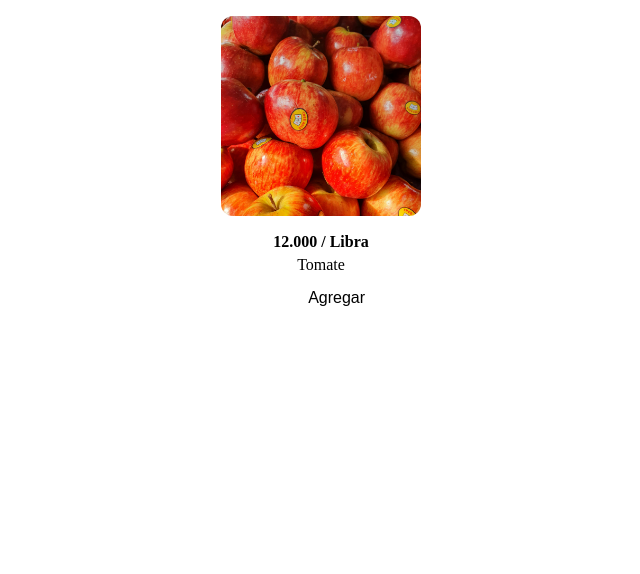
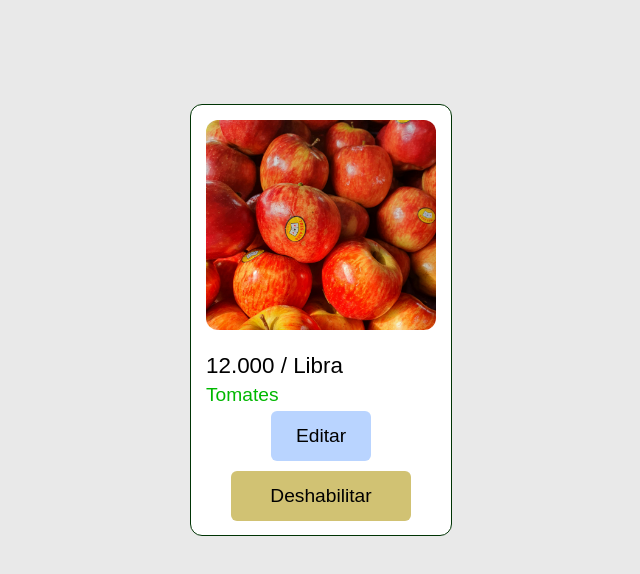
Before and after one commit to SebasGit18/proyecto-abso-agrophia, a website: page frontend/public/views/p_card_public.html in a window 1280 px wide. Shown: the whole page, without its empty margins (319-959 px from the left). Drawn offline with Linux system fonts and the light colour scheme.

Commit message:
feat: Componentes de cards publicados

```diff
--- a/frontend/public/css/components/card-public.css
+++ b/frontend/public/css/components/card-public.css
@@ -1,55 +1,97 @@
-.card__container {
-    width: 220px;
-    border-radius: 12px;
-    box-shadow: 0 4px 10px rgba(0,0,0,0.1);
-    background: #fff;
-    padding: 12px;
-    margin: 15px;
-    text-align: center;
-    font-family: Arial, sans-serif;
+html, body {
+    height: 100%;
+    margin: 0;
+    padding: 0;
+    /*background-color: var(--gray-50);*/
   }
 
-  .card__image {
-    width: 100%;
-    border-radius: 12px;
-    margin-bottom: 10px;
+  /*Contenedor principal*/
+  .contenedor-cards-public {
+    display: flex;
+    justify-content: center;
+    align-items: center;
+    min-height: 80%;
   }
 
-  .card__info {
-    margin-bottom: 10px;
+  /*Targeta*/
+  .card-public {
+    border-radius: 12px;
+    padding: 15px;
+    width: 230px;
+    height: 400px;
+    border: 1px solid var(--primary-950);
+    background-color: var(--white);
   }
 
-  .card__price {
-    font-weight: bold;
-    font-size: 16px;
-    margin: 5px 0;
+  .card-public__img {
+    width: 230px;
+    height: 210px;
+    object-fit: cover;
+    border-radius: 12px;
+    margin-bottom: 0.9rem;
+    align-items: center;
   }
 
-  .card__name {
-    font-size: 14px;
-    color: #666;
+  .card-public__price {
+    font-size: var(--fs-xxs);
+    color: var(--black);
+    margin: 0.3rem 0;
+    text-align: left;
   }
 
-  .card__buttons {
-    display: flex;
-    flex-direction: column;
-    gap: 10px;
+  .card-public__name {
+    font-size: var(--fs-xxxs);
+    font-family: var(--main-font);
+    color: var(--primary-600);
+    margin: 0.3rem 0;
+    text-align: left;
   }
 
-  .card__button {
-    padding: 8px 12px;
-    border: none;
-    border-radius: 8px;
-    cursor: pointer;
-    font-size: 14px;
+  .button-container {
+    display: flex;
+    flex-direction: column; /* pone los botones en columna */
+    gap: 10px; /* separación vertical entre ellos */
+    align-items: center;    /* centra los botones en horizontal */
+    justify-content: center;
   }
 
-  .card__button--edit {
-    background-color: #cddcff;
-    color: #000;
+  .one-public__button {
+    display: flex;                /* usamos flexbox */
+    justify-content: center;      /* centra el texto en horizontal */
+    align-items: center;          /* centra el texto en vertical */
+    text-align: center;
+    background: var(--terciary-200);
+    color: var(--black);
+    border: none;
+    width: 100px;
+    height: 50px;
+    border-radius: 6px;
+    cursor: pointer;
+    font-size: var(--fs-xxxs);
   }
 
-  .card__button--disable {
-    background-color: #d6c27d;
-    color: #000;
+  .one-public__button:hover {
+    background: var(--terciary-500);
+    transition: background 0.3s ease;
   }
+
+
+  .two-public__button {
+    display: flex;                /* usamos flexbox */
+    justify-content: center;      /* centra el texto en horizontal */
+    align-items: center;          /* centra el texto en vertical */
+    text-align: center;
+    background: var(--secundary-300);
+    color: var(--black);
+    border: none;
+    width: 180px;
+    height: 50px;
+    border-radius: 6px;
+    cursor: pointer;
+    font-size: var(--fs-xxxs);
+  }
+
+  .two-public__button:hover {
+    background: var(--secundary-600);
+    transition: background 0.3s ease;
+  }
--- a/frontend/public/css/components/cards.css
+++ b/frontend/public/css/components/cards.css
@@ -1,5 +1,4 @@
 html, body {
-<<<<<<< HEAD
   height: 100%;
   margin: 0;
   padding: 0;
@@ -70,75 +69,3 @@ html, body {
   height: 20px;
   stroke: var(--black);
 }
-=======
-    height: 100%;
-    margin: 0;
-    padding: 0;
-  }
-
-  /*Contenedor principal*/
-  .contenedor-cards {
-    display: flex;
-    justify-content: center;
-    align-items: center;
-    min-height: 80%;
-  }
-
-  /*Targeta*/
-  .card {
-    border-radius: 10px;
-    padding: 1rem;
-    max-width: 220px;
-    text-align: center;
-  }
-
-  .card__img {
-    width: 200px;
-    height: 200px;
-    object-fit: cover;
-    border-radius: 12px;
-    margin-bottom: 0.5rem;
-  }
-
-  .card__price {
-    font-size: var(--fs-xxs);
-    color: var(--black);
-    margin: 0.3rem 0;
-  }
-
-  .card__name {
-    font-size: var(--fs-xxxs);
-    font-family: var(--main-font);
-    color: var(--primary-600);
-    margin: 0.3rem 0;
-  }
-
-  .precio {
-    font-weight: bold;
-  }
-
-  .card__button {
-    display: inline-flex;
-    align-items: center;
-    gap: 0.7rem;
-    background: var(--primary-300);
-    color: var(--black);
-    border: none;
-    padding: 0.6rem 2rem;
-    border-radius: 6px;
-    cursor: pointer;
-    font-size: var(--fs-xxxs);
-  }
-
-  .card__button:hover {
-    background: var(--primary-600);
-    transition: background 0.3s ease;
-  }
-
-  .card__button svg {
-    width: 20px;
-    height: 20px;
-    stroke: var(--black);
-  }
-
->>>>>>> 03746da (feat: Componentes de cards y search)
--- a/frontend/public/css/main.css
+++ b/frontend/public/css/main.css
@@ -1,11 +1,5 @@
 @import url(components/cards.css);
 @import url(components/search.css);
-<<<<<<< HEAD
 @import url(components/from.css);
-/*@import url(components/card-public.css);*/
+@import url(components/card-public.css);
 @import url(variables.css);
-=======
-@import url(variables.css);
-
-
->>>>>>> 03746da (feat: Componentes de cards y search)
--- a/frontend/public/css/variables.css
+++ b/frontend/public/css/variables.css
@@ -58,11 +58,8 @@
     --gray-50: #E9E9E9;
 
 	/* Font-family */
-<<<<<<< HEAD
 	--main-font: Arial;
-=======
-	--main-font: Roboto, Noto Sans;
->>>>>>> 03746da (feat: Componentes de cards y search)
+
 
 
     /* Font-size */
--- a/frontend/public/js/components/card-public.js
+++ b/frontend/public/js/components/card-public.js
@@ -1,5 +1,5 @@
 document.addEventListener("DOMContentLoaded", function () {
-    const cardContainer = document.querySelector(".card__container");
+    const cardContainer = document.querySelector(".card-public__container");
 
     if (cardContainer) {
       fetch("/frontend/public/views/components/card-public.html")
--- a/frontend/public/views/components/card-public.html
+++ b/frontend/public/views/components/card-public.html
@@ -1,14 +1,12 @@
-<div class="card">
-    <img src="/frontend/public/assets/cards/apple.jpg" alt="Manzanas frescas" class="card__img">
-    <div class="card__info">
-      <p class="card__price precio">12.000 / Libra</p>
-      <p class="card__name">Tomate</p>
+<div class="card-public">
+    <img src="/frontend/public/assets/cards/apple.jpg" alt="Manzanas frescas" class="card-public__img">
+    <div class="card-public__info">
+      <p class="card-public__price">12.000 / Libra</p>
+      <p class="card-public__name">Tomates</p>
     </div>
-    <button class="card__button">
-      <svg  xmlns="http://www.w3.org/2000/svg"  width="24"  height="24"  viewBox="0 0 24 24"  fill="none"
-      stroke="currentColor"  stroke-width="2"  stroke-linecap="round"  stroke-linejoin="round"
-      class="icon icon-tabler icons-tabler-outline icon-tabler-shopping-cart"><path stroke="none"
-      d="M0 0h24v24H0z" fill="none"/><path d="M6 19m-2 0a2 2 0 1 0 4 0a2 2 0 1 0 -4 0" /><path
-      d="M17 19m-2 0a2 2 0 1 0 4 0a2 2 0 1 0 -4 0" /><path d="M17 17h-11v-14h-2" /><path d="M6 5l14 1l-1 7h-13" /></svg>
-    Agregar</button>
+    <div class="button-container">
+        <button class="one-public__button">Editar</button>
+        <button class="two-public__button">Deshabilitar</button>
+    </div>
+
   </div>
--- a/frontend/public/views/p_card_public.html
+++ b/frontend/public/views/p_card_public.html
@@ -9,8 +9,8 @@
 <body>
 
   <!-- Aquí se cargará la Card -->
-    <section class="contenedor-cards">
-        <div class="card__container"></div>
+    <section class="contenedor-cards-public">
+        <div class="card-public__container"></div>
     </section>
 
   <script src="/frontend/public/js/components/card-public.js"></script>
```
